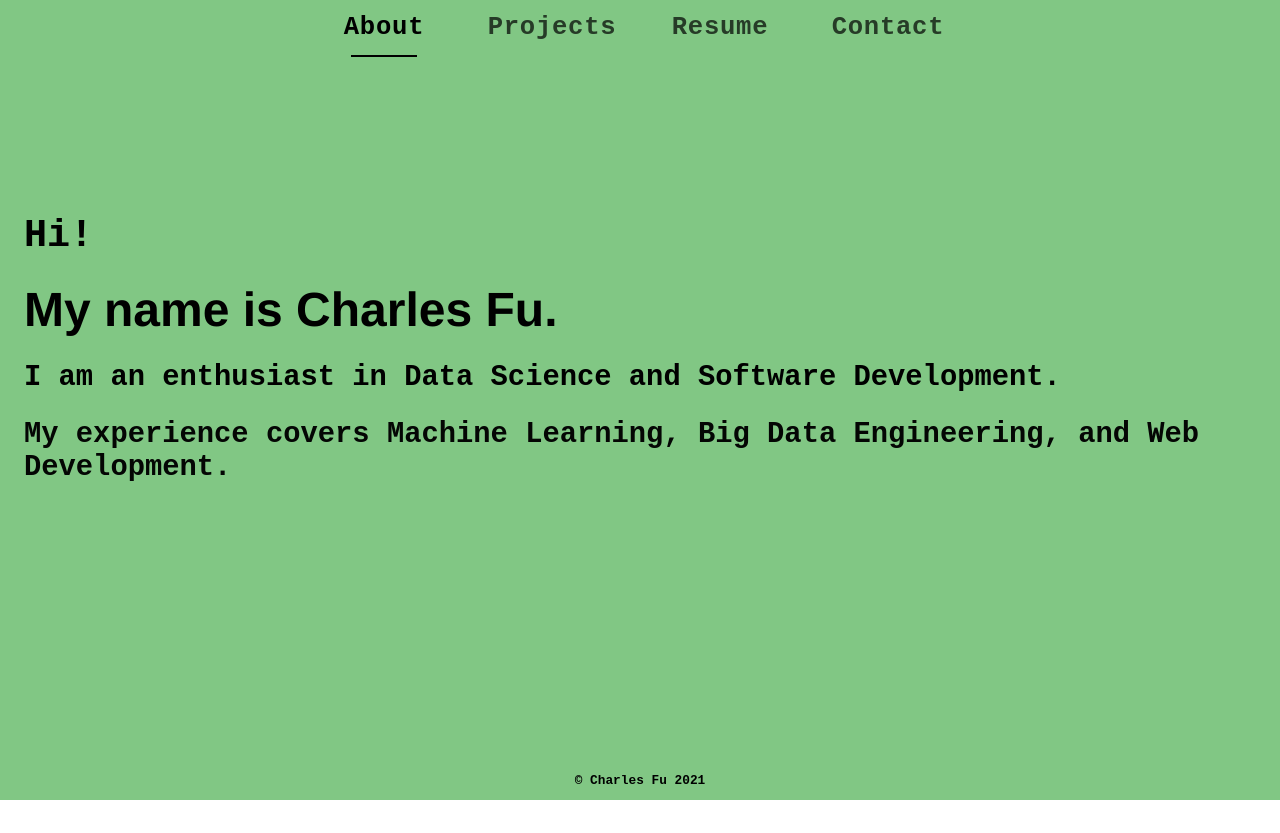
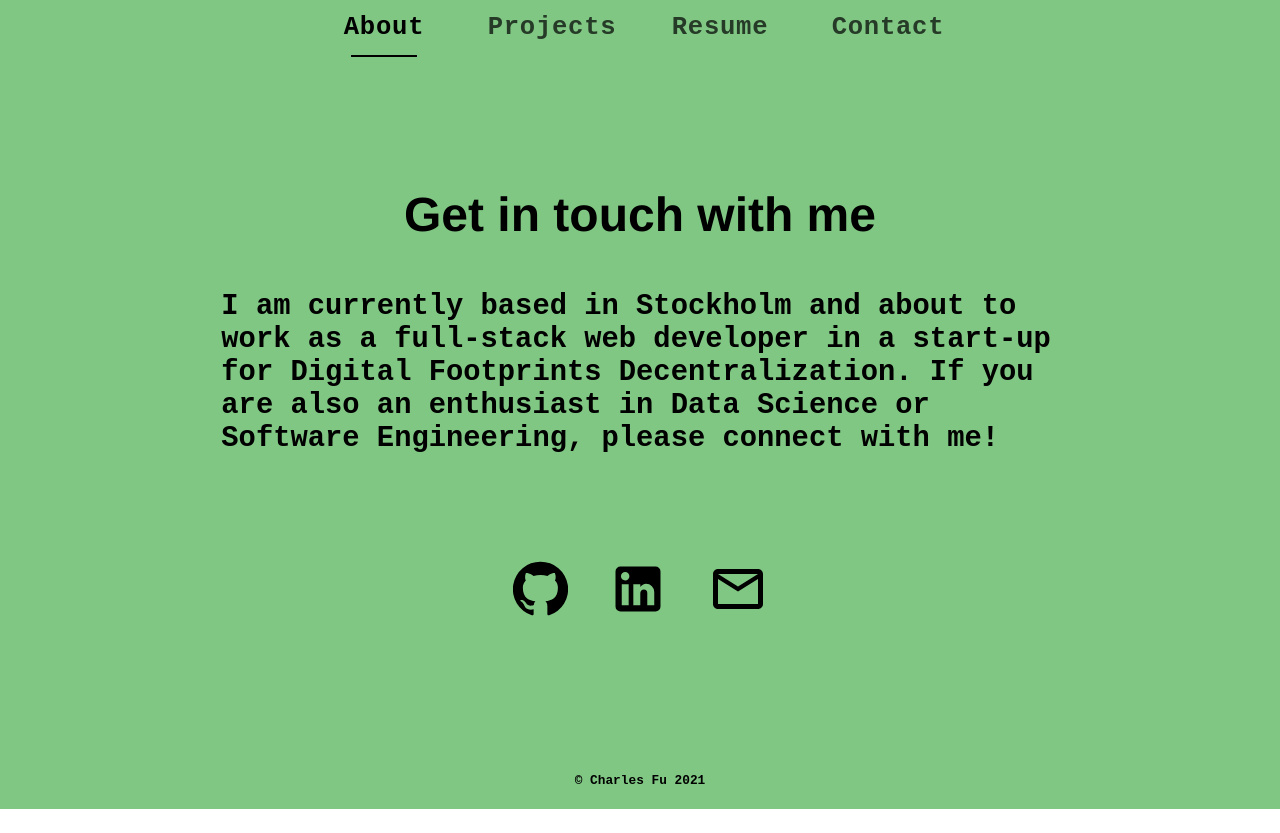
Before and after one commit to charlesfu4/charlesfu4.github.io, a React (Create React App) app: page /contact in a window 1280 px wide. Shown: the top 833 px of the page. Before the commit the page ends 800 px from the top, so only its background shows below. Built offline with nearby package versions, Linux system fonts and the light colour scheme.

Commit message:
v0.1.1 react-router

```diff
--- a/package.json
+++ b/package.json
@@ -15,6 +15,7 @@
     "react-bootstrap": "^1.4.3",
     "react-dom": "^17.0.1",
     "react-redux": "^7.2.2",
+    "react-router-dom": "^5.2.0",
     "react-scripts": "4.0.1",
     "redux": "^4.0.5",
     "web-vitals": "^0.2.4"
--- a/src/App.js
+++ b/src/App.js
@@ -2,6 +2,7 @@ import React, { useState } from 'react'
 import Header from './components/Header'
 import Content from './components/Content'
 import { makeStyles } from '@material-ui/core/styles'
+import Footer from './components/Footer'
 
 const useStyles = makeStyles((theme) => ({
   root: {
@@ -30,8 +31,9 @@ const App = () => {
 
   return(
     <div className={classes.root}>
-      <Header tabValue={tabVal} handleChange={handleChange}></Header>
-      <Content tabValue={tabVal}></Content>
+      <Header tabValue={tabVal} handleChange={handleChange} />
+      <Content />
+      <Footer />
     </div>
   )
 }
--- a/src/components/Content.js
+++ b/src/components/Content.js
@@ -5,7 +5,10 @@ import About from '../pages/About'
 import Contact from '../pages/Contact'
 import Resume from '../pages/Resume'
 import Projects from '../pages/Projects'
-import Footer from './Footer'
+import {
+  Switch,
+  Route,
+} from 'react-router-dom'
 
 const useStyles = makeStyles((theme) => ({
   root: {
@@ -22,35 +25,27 @@ const useStyles = makeStyles((theme) => ({
   },
 }))
 
-const Content = ({ tabValue }) => {
+const Content = () => {
   const classes = useStyles()
-
-  const threeCases = (value) => {
-    console.log(value)
-    switch(value){
-    case 0:{
-      return <About className={classes.container} checked={tabValue} />
-    }
-    case 1:{
-      return <Projects className={classes.container} checked={tabValue} />
-    }
-    case 2:{
-      return <Resume className={classes.container} checked={tabValue} />
-    }
-    case 3:{
-      return <Contact className={classes.container} checked={tabValue} />
-    }
-    default:
-      return 'This is 0'
-    }
-  }
 
   return(
     <div>
       <Grid container className={classes.root} justify='center'>
-        {threeCases(tabValue)}
+        <Switch>
+          <Route path='/projects'>
+            <Projects checked={true}/>
+          </Route>
+          <Route path='/resume'>
+            <Resume checked={true} />
+          </Route>
+          <Route path='/contact'>
+            <Contact checked={true} />
+          </Route>
+          <Route path='/'>
+            <About checked={true} />
+          </Route>
+        </Switch>
       </Grid>
-      <Footer />
     </div>
   )
 }
--- a/src/components/Header.js
+++ b/src/components/Header.js
@@ -2,6 +2,7 @@ import React from 'react'
 import Grid from '@material-ui/core/Grid'
 import Tabs from '@material-ui/core/Tabs'
 import Tab from '@material-ui/core/Tab'
+import { Link } from 'react-router-dom'
 import { makeStyles, withStyles } from '@material-ui/core/styles'
 
 
@@ -70,10 +71,10 @@ const Header = ({ tabValue, handleChange }) => {
             onChange={handleChange}
             centered
           >
-            <StyledTab className={classes.label} label="About" />
-            <StyledTab className={classes.label} label="Projects" />
-            <StyledTab className={classes.label} label="Resume" />
-            <StyledTab className={classes.label} label="Contact" />
+            <StyledTab component={Link} className={classes.label} label="About" to="/" />
+            <StyledTab component={Link} className={classes.label} label="Projects" to="/projects" />
+            <StyledTab component={Link} className={classes.label} label="Resume" to="/resume" />
+            <StyledTab component={Link} className={classes.label} label="Contact" to="/contact" />
           </StyledTabs>
 
         </Grid>
--- a/src/index.js
+++ b/src/index.js
@@ -1,6 +1,12 @@
 import React from 'react'
 import ReactDOM from 'react-dom'
 import App from './App'
+import { BrowserRouter as Router } from 'react-router-dom'
 import './index.css'
 
-ReactDOM.render(<App />, document.getElementById('root'))
+ReactDOM.render(
+  <Router>
+    <App />
+  </Router>,
+  document.getElementById('root')
+)
--- a/src/pages/About.js
+++ b/src/pages/About.js
@@ -72,28 +72,28 @@ const About = ({ checked }) => {
           justify="center"
           className={classes.container}
         >
-          <Fade in={!checked} style={{ transitionDelay: '600ms' }} timeout={800}>
+          <Fade in={checked} style={{ transitionDelay: '600ms' }} timeout={800}>
             <Grid item  className={null} style={{ textAlign: 'left' }}>
               <ThemeProvider theme={theme}>
                 <Typography variant="h3">Hi!</Typography>
               </ThemeProvider>
             </Grid>
           </Fade>
-          <Fade in={!checked} style={{ transitionDelay: '1000ms' }} timeout={1400}>
+          <Fade in={checked} style={{ transitionDelay: '1000ms' }} timeout={1400}>
             <Grid item className={null}  style={{ textAlign: 'left' }}>
               <ThemeProvider theme={theme}>
                 <Typography variant="h2">My name is Charles Fu.</Typography>
               </ThemeProvider>
             </Grid>
           </Fade>
-          <Fade in={!checked} style={{ transitionDelay: '2000ms' }} timeout={2200}>
+          <Fade in={checked} style={{ transitionDelay: '2000ms' }} timeout={2200}>
             <Grid item xs={12} className={null}  style={{ textAlign: 'left' }}>
               <ThemeProvider theme={theme}>
                 <Typography variant="h4">I am an enthusiast in Data Science and Software Development.</Typography>
               </ThemeProvider>
             </Grid>
           </Fade>
-          <Fade in={!checked} style={{ transitionDelay: '3000ms' }} timeout={3100}>
+          <Fade in={checked} style={{ transitionDelay: '3000ms' }} timeout={3100}>
             <Grid item xs={12} className={null}  style={{ textAlign: 'left' }}>
               <ThemeProvider theme={theme}>
                 <Typography variant="h4">My experience covers Machine Learning, Big Data Engineering, and Web Development.</Typography>
--- a/src/pages/Contact.js
+++ b/src/pages/Contact.js
@@ -65,14 +65,14 @@ const Contact = ({ checked }) => {
         justify="center"
         className={classes.container}
       >
-        <Fade in={checked===3} style={{ transitionDelay: '500ms' }} timeout={800}>
+        <Fade in={checked} style={{ transitionDelay: '500ms' }} timeout={800}>
           <Grid item className={null}>
             <ThemeProvider theme={theme}>
               <Typography variant="h2">Get in touch with me</Typography>
             </ThemeProvider>
           </Grid>
         </Fade>
-        <Fade in={checked===3} style={{ transitionDelay: '1500ms' }} timeout={2000}>
+        <Fade in={checked} style={{ transitionDelay: '1500ms' }} timeout={2000}>
           <Grid item xs={8} className={null}  style={{ textAlign: 'left' }}>
             <ThemeProvider theme={theme}>
               <Typography variant="h4">I am currently based in Stockholm and about to work as a full-stack web developer in a start-up for Digital Footprints Decentralization. If you are also an enthusiast in Data Science or Software Engineering, please connect with me!</Typography>
@@ -80,7 +80,7 @@ const Contact = ({ checked }) => {
           </Grid>
         </Fade>
         <Box p={10}>
-          <Fade in={checked===3} style={{ transitionDelay: '1000ms' }} timeout={1500}>
+          <Fade in={checked} style={{ transitionDelay: '1000ms' }} timeout={1500}>
             <Grid
               container
               spacing={5}
--- a/src/pages/Projects.js
+++ b/src/pages/Projects.js
@@ -55,7 +55,7 @@ const Projects = ({ checked }) => {
 
   return (
     <div className={classes.root}>
-      <Fade in={checked===1} style={{ transitionDelay: '300ms' }} timeout={300}>
+      <Fade in={checked} style={{ transitionDelay: '300ms' }} timeout={300}>
         <Box p={4} m={0}>
           <Grid
             container
--- a/src/pages/Resume.js
+++ b/src/pages/Resume.js
@@ -81,7 +81,7 @@ const Resume = ({ checked }) => {
   const classes = useStyles()
   return(
     <div className={classes.root}>
-      <Fade in={checked===2} style={{ transitionDelay: '300ms' }} timeout={300}>
+      <Fade in={checked} style={{ transitionDelay: '300ms' }} timeout={300}>
         <Box p={4} m={0}>
           <Grid
             container
```
Also changed, not shown: 2 other files (tests, documents, lock files or other folders).
